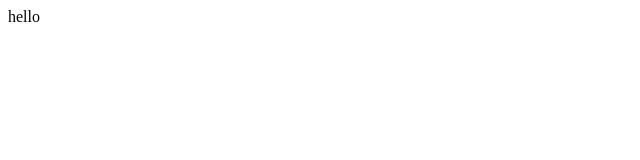
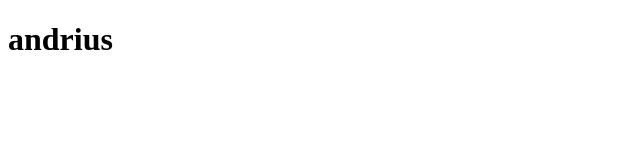
Before and after one commit to rmerkys/todo-list-group-work, a plain HTML site: page index.html in a window 1280 px wide. Shown: the whole page, without its empty margins (0-640 px from the left). Drawn offline with Linux system fonts and the light colour scheme.

Commit message:
h1 andrius

```diff
--- a/index.html
+++ b/index.html
@@ -7,6 +7,6 @@
     <title>Document</title>
   </head>
   <body>
-    <div>hello</div>
+    <div><h1>andrius</h1></div>
   </body>
 </html>
```
